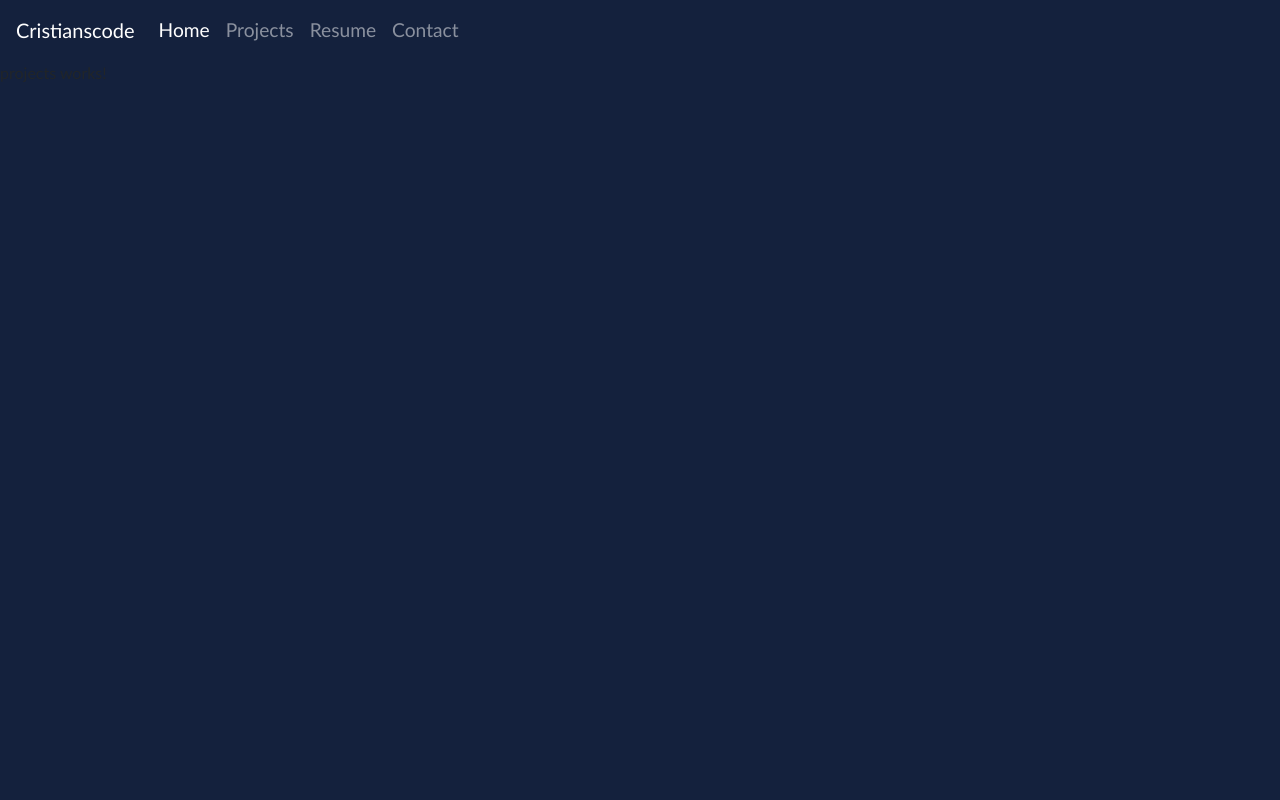
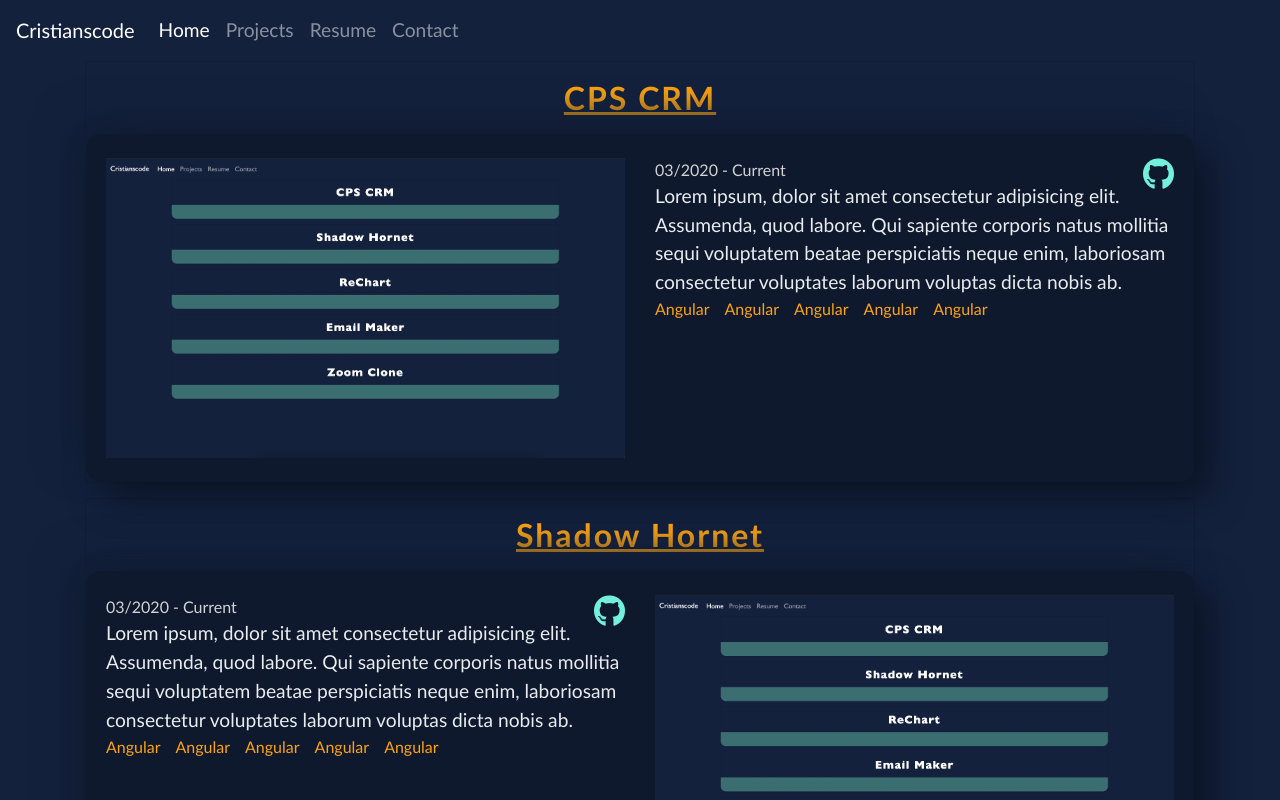
Before and after one commit to cristianscode/cristianscode, an Angular app: page /projects in a window 1280 px wide. Shown: the top 800 px of the page. Built offline with nearby package versions, Linux system fonts and the light colour scheme.

Commit message:
Projects Template with Sample projects

```diff
--- a/src/app/components/projects/projects.component.css
+++ b/src/app/components/projects/projects.component.css
@@ -0,0 +1,48 @@
+.project-container{
+    margin-bottom: 15px;
+}
+
+.project-card{
+    background-color: transparent;
+}
+
+.project-image{
+    max-width: 100%;
+}
+
+.card-header{
+    background-color: transparent;
+    border: none;
+    font-size: 2em;
+    font-weight: 700;
+    letter-spacing: 2px;
+    text-align: center;
+    color: #fca311;
+    text-decoration: underline;
+}
+.card-body{
+    background-color: #0F192E;
+    border-radius: 15px;
+    box-shadow:  17px 17px 34px #0c1526, -17px -17px 34px #121e36
+}
+
+.project-tech-item{
+    margin-right: 15px;
+    margin-left: 0px;
+    color: #fca311;
+    float: left;
+}
+
+.project-date{
+    color: lightgray;
+}
+
+.project-description{
+    color: #e9ecef;
+    font-size: 1.2em;
+}
+
+.fa-github{
+    color: #72efdd;
+    cursor: pointer;
+}
--- a/src/app/components/projects/projects.component.html
+++ b/src/app/components/projects/projects.component.html
@@ -1 +1,154 @@
-<p>projects works!</p>
+<div class="container">
+    <!-- Professional Projects -->
+    <!-- CRM -->
+    <section class="project-container">
+        <div class="card project-card">
+            <div class="card-header">CPS CRM</div>
+            <div class="card-body">
+                <div class="row">
+                    <div class="col-lg-6 col-12 mb-1 mt-1">
+                        <img class="project-image" src="../../../assets/projectImage.png" alt="">
+                    </div>
+                    <div class="col-lg-6 col-12 mb-1 mt-1">
+                        <div class="float-right"><i class="fab fa-github fa-2x"></i></div>
+                        <div class="project-date"> 03/2020 - Current</div>
+                        <div class="project-description">
+                            Lorem ipsum, dolor sit amet consectetur adipisicing elit. Assumenda, quod labore. Qui
+                            sapiente corporis natus mollitia sequi voluptatem beatae perspiciatis neque enim, laboriosam
+                            consectetur voluptates laborum voluptas dicta nobis ab.
+                        </div>
+                        <div class="project-tech">
+                            <div class="project-tech-item">Angular</div>
+                            <div class="project-tech-item">Angular</div>
+                            <div class="project-tech-item">Angular</div>
+                            <div class="project-tech-item">Angular</div>
+                            <div class="project-tech-item">Angular</div>
+                        </div>
+                    </div>
+                </div>
+            </div>
+        </div>
+    </section>
+    <!-- Shadow Hornet -->
+    <section class="project-container">
+        <div class="card project-card">
+            <div class="card-header">Shadow Hornet</div>
+            <div class="card-body">
+                <div class="row">
+                    <div class="col-lg-6 col-12 mb-1 mt-1 d-block d-lg-none">
+                        <img class="project-image" src="../../../assets/projectImage.png" alt="">
+                    </div>
+                    <div class="col-lg-6 col-12 mb-1 mt-1">
+                        <div class="float-right"><i class="fab fa-github fa-2x"></i></div>
+                        <div class="project-date"> 03/2020 - Current</div>
+                        <div class="project-description">
+                            Lorem ipsum, dolor sit amet consectetur adipisicing elit. Assumenda, quod labore. Qui
+                            sapiente corporis natus mollitia sequi voluptatem beatae perspiciatis neque enim, laboriosam
+                            consectetur voluptates laborum voluptas dicta nobis ab.
+                        </div>
+                        <div class="project-tech">
+                            <div class="project-tech-item">Angular</div>
+                            <div class="project-tech-item">Angular</div>
+                            <div class="project-tech-item">Angular</div>
+                            <div class="project-tech-item">Angular</div>
+                            <div class="project-tech-item">Angular</div>
+                        </div>
+                    </div>
+                    <div class="col-lg-6 col-12 mb-1 mt-1 d-none d-lg-block">
+                        <img class="project-image" src="../../../assets/projectImage.png" alt="">
+                    </div>
+                </div>
+            </div>
+        </div>
+    </section>
+    <!-- Personal Projects -->
+    <section class="project-container">
+        <div class="card project-card">
+            <div class="card-header">ReChart</div>
+            <div class="card-body">
+                <div class="row">
+                    <div class="col-lg-6 col-12 mb-1 mt-1">
+                        <img class="project-image" src="../../../assets/projectImage.png" alt="">
+                    </div>
+                    <div class="col-lg-6 col-12 mb-1 mt-1">
+                        <div class="float-right"><i class="fab fa-github fa-2x"></i></div>
+                        <div class="project-date"> 03/2020 - Current</div>
+                        <div class="project-description">
+                            Lorem ipsum, dolor sit amet consectetur adipisicing elit. Assumenda, quod labore. Qui
+                            sapiente corporis natus mollitia sequi voluptatem beatae perspiciatis neque enim, laboriosam
+                            consectetur voluptates laborum voluptas dicta nobis ab.
+                        </div>
+                        <div class="project-tech">
+                            <div class="project-tech-item">Angular</div>
+                            <div class="project-tech-item">Angular</div>
+                            <div class="project-tech-item">Angular</div>
+                            <div class="project-tech-item">Angular</div>
+                            <div class="project-tech-item">Angular</div>
+                        </div>
+                    </div>
+                </div>
+            </div>
+        </div>
+
+    </section>
+    <section class="project-container">
+        <div class="card project-card">
+            <div class="card-header">Email Maker</div>
+            <div class="card-body">
+                <div class="row">
+                    <div class="col-lg-6 col-12 mb-1 mt-1 d-block d-lg-none">
+                        <img class="project-image" src="../../../assets/projectImage.png" alt="">
+                    </div>
+                    <div class="col-lg-6 col-12 mb-1 mt-1">
+                        <div class="float-right"><i class="fab fa-github fa-2x"></i></div>
+                        <div class="project-date"> 03/2020 - Current</div>
+                        <div class="project-description">
+                            Lorem ipsum, dolor sit amet consectetur adipisicing elit. Assumenda, quod labore. Qui
+                            sapiente corporis natus mollitia sequi voluptatem beatae perspiciatis neque enim, laboriosam
+                            consectetur voluptates laborum voluptas dicta nobis ab.
+                        </div>
+                        <div class="project-tech">
+                            <div class="project-tech-item">Angular</div>
+                            <div class="project-tech-item">Angular</div>
+                            <div class="project-tech-item">Angular</div>
+                            <div class="project-tech-item">Angular</div>
+                            <div class="project-tech-item">Angular</div>
+                        </div>
+                    </div>
+                    <div class="col-lg-6 col-12 mb-1 mt-1 d-none d-lg-block">
+                        <img class="project-image" src="../../../assets/projectImage.png" alt="">
+                    </div>
+                </div>
+            </div>
+        </div>
+
+    </section>
+    <section class="project-container">
+        <div class="card project-card">
+            <div class="card-header">Zoom Clone</div>
+            <div class="card-body">
+                <div class="row">
+                    <div class="col-lg-6 col-12 mb-1 mt-1">
+                        <img class="project-image" src="../../../assets/projectImage.png" alt="">
+                    </div>
+                    <div class="col-lg-6 col-12 mb-1 mt-1">
+                        <div class="float-right"><i class="fab fa-github fa-2x"></i></div>
+                        <div class="project-date"> 03/2020 - Current</div>
+                        <div class="project-description">
+                            Lorem ipsum, dolor sit amet consectetur adipisicing elit. Assumenda, quod labore. Qui
+                            sapiente corporis natus mollitia sequi voluptatem beatae perspiciatis neque enim, laboriosam
+                            consectetur voluptates laborum voluptas dicta nobis ab.
+                        </div>
+                        <div class="project-tech">
+                            <div class="project-tech-item">Angular</div>
+                            <div class="project-tech-item">Angular</div>
+                            <div class="project-tech-item">Angular</div>
+                            <div class="project-tech-item">Angular</div>
+                            <div class="project-tech-item">Angular</div>
+                        </div>
+                    </div>
+                </div>
+            </div>
+        </div>
+    </section>
+</div>
```
Also changed, not shown: src/assets/projectImage.png (added).
